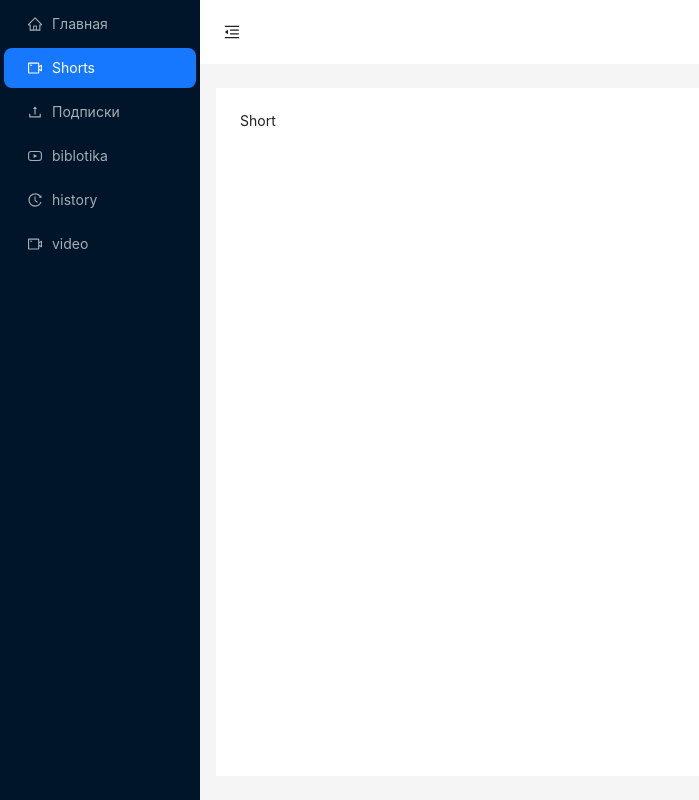
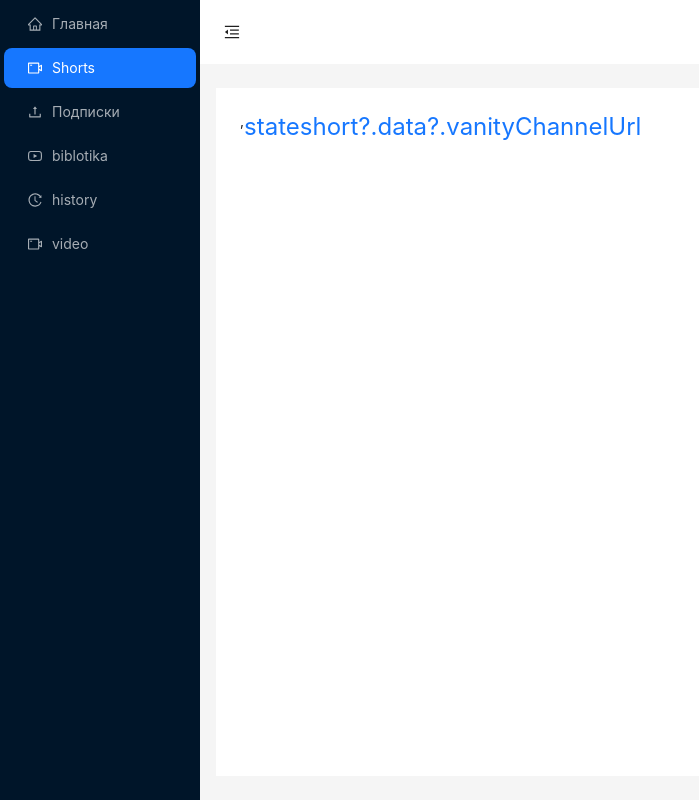
Before and after one commit to XushnayevAsadbek/you-tube, a React (Vite) app: page /short in a window 1280 px wide. Shown: the whole page, without its empty margins (0-699 px from the left). Built offline with nearby package versions, Linux system fonts and the light colour scheme; no server answers.

Commit message:
axios commit

```diff
--- a/package.json
+++ b/package.json
@@ -12,6 +12,7 @@
   "dependencies": {
     "@ant-design/icons": "^5.1.0",
     "antd": "^5.5.0",
+    "axios": "^1.4.0",
     "react": "^18.2.0",
     "react-dom": "^18.2.0",
     "react-router-dom": "^6.11.2"
--- a/src/App.jsx
+++ b/src/App.jsx
@@ -1,20 +1,66 @@
+import axios, { Axios } from 'axios';
 import { Route, Routes } from 'react-router-dom';
 import './App.css'
+import { useEffect, useState } from 'react';
 import { Layout } from './components/layout';
 import { Home } from './page/home/home';
 import { Podpiski } from './page/podpiski/podpiski';
 import { Short } from './page/short/short';
 
 const App = () => {
+const [state, setState] = useState(null);
+const [stateshort , setStateshort] = useState(null);
+  useEffect(() => {
+    axios.get('https://youtube-search-and-download.p.rapidapi.com/channel/about',{
+      params: {
+        id: 'UCE_M8A5yxnLfW0KghEeajjw'
+      },
+      headers: {
+        'X-RapidAPI-Key': '8c0cd59d75mshb7f7737ebaff76ap1e39d6jsn80e0e0525623',
+        'X-RapidAPI-Host': 'youtube-search-and-download.p.rapidapi.com'
+      }
+    }).then(res => {
+      if(res){
+
+        setState(res);
+      }
+
+    })
+
+    axios.get('https://youtube-search-and-download.p.rapidapi.com/channel',{
+      params: {
+        id: 'UCiTGKA9W0G0TL8Hm7Uf_u9A',
+        next: '4qmFsgKFARIYVUNpVEdLQTlXMEcwVEw4SG03VWZfdTlBGjpFZ1oyYVdSbGIzTVlBeUFBTUFFNEFlb0RGa05uUVZORFoycHdNazVFTkRWT2VVcHNhMmR2VFdjJTNEmgIsYnJvd3NlLWZlZWRVQ2lUR0tBOVcwRzBUTDhIbTdVZl91OUF2aWRlb3MxMDI%3D',
+        sort: 'n'
+      },
+      headers: {
+        'X-RapidAPI-Key': '8c0cd59d75mshb7f7737ebaff76ap1e39d6jsn80e0e0525623',
+        'X-RapidAPI-Host': 'youtube-search-and-download.p.rapidapi.com'
+      }
+
+    }).then(res => {
+      if(res){
+        setStateshort(res);
+      }
+    } )
+
+  }, [])
+
+console.log(state);
+console.log(stateshort);
+
   return (
    <Layout >
    <Routes >
-    <Route path='/' element={<Home />} />
-    <Route path='/short' element={<Short />} />
+    <Route path='/' element={<Home state={state} />} />
+    <Route path='/short' element={<Short stateshort={stateshort} />} />
     <Route path='/podpiski' element={<Podpiski />} />
 
    </Routes>
    </Layout>
+  // <div>
+  //   {state?.data?.country}
+  // </div>
   );
 };
 export default App;
--- a/src/main.jsx
+++ b/src/main.jsx
@@ -5,9 +5,7 @@ import App from './App.jsx'
 import './index.css'
 
 ReactDOM.createRoot(document.getElementById('root')).render(
-  <React.StrictMode>
   <BrowserRouter >
   <App />
   </BrowserRouter>
-  </React.StrictMode>,
 )
--- a/src/page/home/home.jsx
+++ b/src/page/home/home.jsx
@@ -1,5 +1,17 @@
-export const Home = ()=>{
+export const Home = ({state})=>{
     return(
-        <>Home</>
+     <div>
+
+   <h1>
+     {state?.data?.country}
+   </h1>
+   <p>
+    {
+        state?.data?.subscriberCountText
+    }
+   </p>
+
+
+     </div>
     )
 }
--- a/src/page/short/short.jsx
+++ b/src/page/short/short.jsx
@@ -1,5 +1,21 @@
-export const Short  = ()=>{
-    return(
-        <>Short </>
+import { Link } from "react-router-dom"
+
+export const Short = ({ stateshort }) => {
+    return (
+        <div style={{
+            display:'flex',
+        }}>
+
+            {stateshort?.data?.description
+
+
+            },
+          <Link style={{
+            display:'block',
+            fontSize:'24px',
+          }} to={stateshort?.data?.vanityChannelUrl}>
+          stateshort?.data?.vanityChannelUrl
+          </Link>
+        </div>
     )
 }
```
Also changed, not shown: 1 other file (tests, documents, lock files or other folders).
